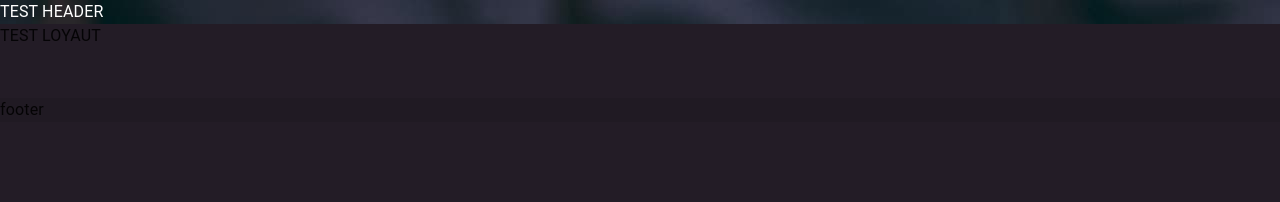
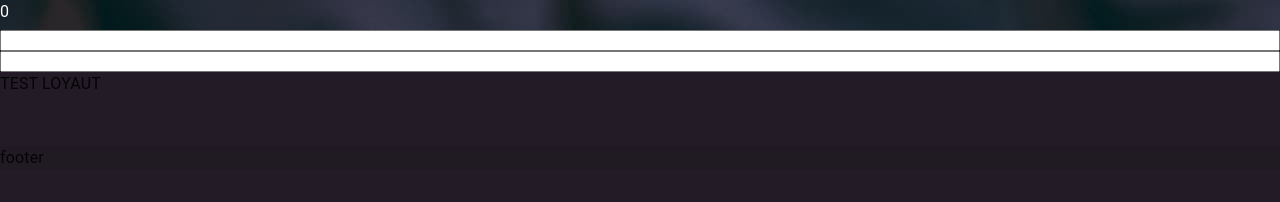
Before and after one commit to VadymBezsmertnyi/Accounting_Grosbuch, a Gatsby site: page / in a window 1280 px wide. Built offline with nearby package versions, Linux system fonts and the light colour scheme; Gatsby itself is replaced by a stand-in of ours.

Commit message:
create inputs and calculation

```diff
--- a/src/components/Header/Header.styles.ts
+++ b/src/components/Header/Header.styles.ts
@@ -2,6 +2,8 @@ import { headerImg } from '../../images';
 
 export const classes = {
   headerContainer: {
+    display: 'flex',
+    flexDirection: 'column',
     backgroundImage: `url(${headerImg})`,
   },
 };
--- a/src/components/Header/Header.tsx
+++ b/src/components/Header/Header.tsx
@@ -1,12 +1,29 @@
-import React from 'react';
-import { Box, Typography } from '@mui/material';
+import React, { useState } from 'react';
+import { Box, Input, Typography } from '@mui/material';
 
 import { classes } from './Header.styles';
 
 const Header = () => {
+  const [value, setValue] = useState({ number1: 0, number2: 2 });
+  console.log(value);
+
+  const result = (number1: number, number2: number) => number1 * number2;
+
   return (
     <Box sx={classes.headerContainer}>
-      <Typography>TEST HEADER</Typography>
+      <Typography sx={{ height: '30px' }}>{result(value.number1, value.number2)}</Typography>
+      <input
+        type="num"
+        onChange={(e: any) =>
+          setValue((state) => ({ ...state, number1: e.target.value }))
+        }
+      />
+      <input
+        type="num"
+        onChange={(e: any) =>
+          setValue((state) => ({ ...state, number2: e.target.value }))
+        }
+      />
     </Box>
   );
 };
```
